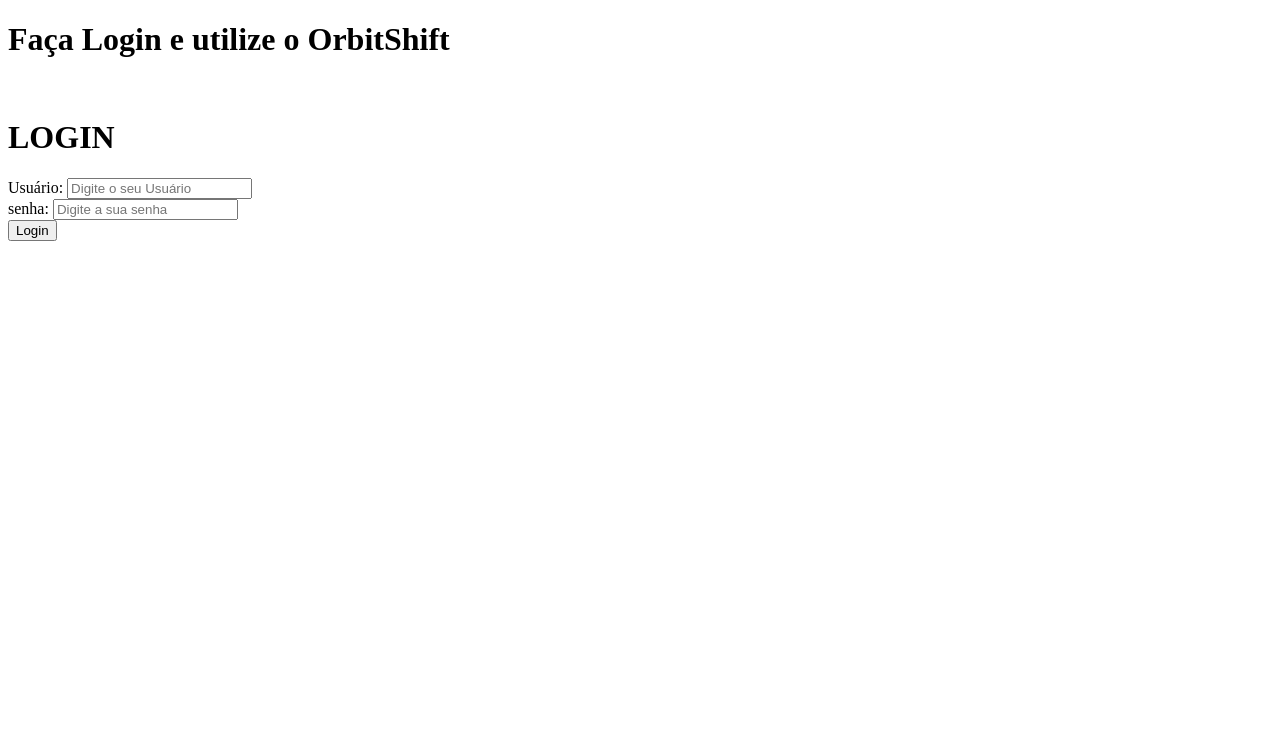
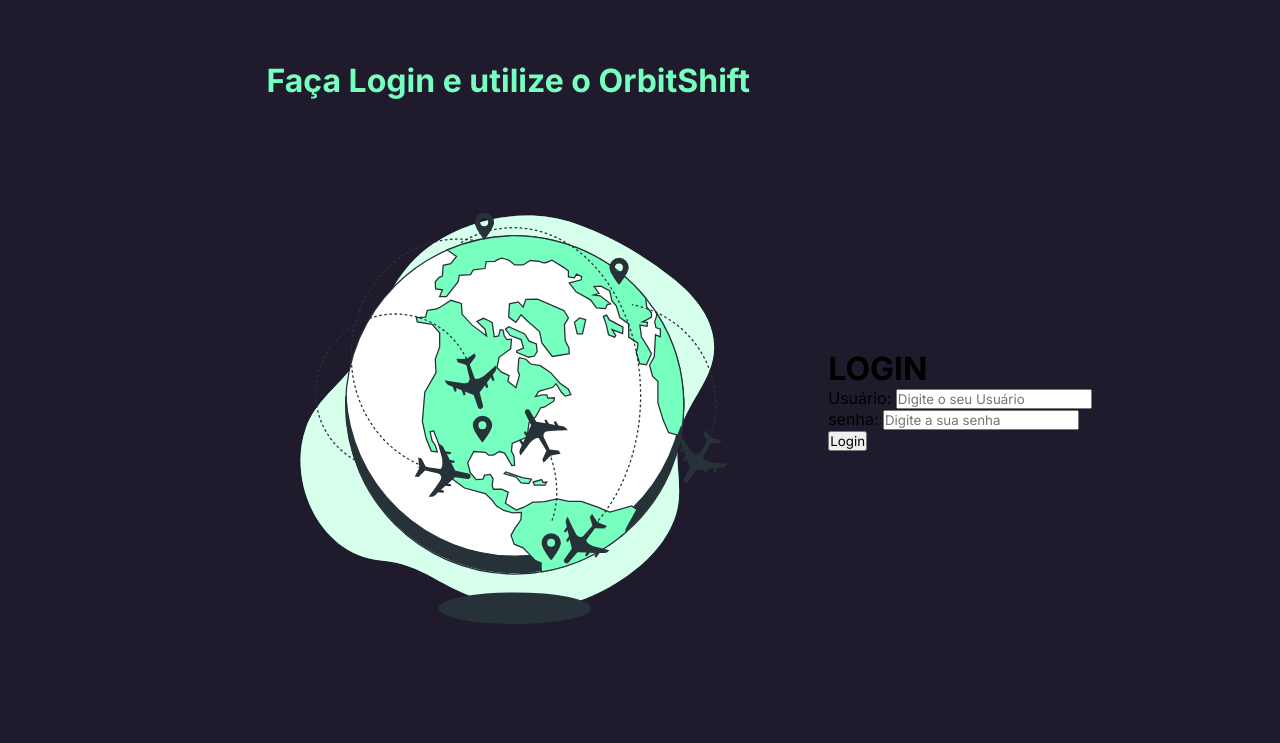
Before and after one commit to Lazarokaua/Orbitshift, a plain HTML site: page index.html in a window 1280 px wide. Drawn offline with Linux system fonts and the light colour scheme.

Commit message:
atualização

```diff
--- /dev/null
+++ b/css/style.css
@@ -0,0 +1,40 @@
+@import url('https://fonts.googleapis.com/css2?family=Inter:wght@400;700&display=swap');
+
+*{
+margin: 0;
+padding: 0;
+box-sizing: border-box;
+font-family:"Inter" ;
+}
+
+
+.main{
+
+    width: 100vw;
+    height: 100vh;
+    display: flex;
+    align-items: center;
+    justify-content: center;
+    background: #201b2c;
+
+}
+
+.left{
+
+
+    width: 50vw;
+    height: 100vh;
+    display: flex;
+    align-items: center;
+    justify-content: center;
+    flex-direction: column;
+
+}
+
+img{
+    max-height: 80%;
+}
+
+.left>h1{
+    color: #77ffc0;
+}
--- a/index.html
+++ b/index.html
@@ -6,6 +6,7 @@
     <meta name="viewport" content="width=device-width, initial-scale=1.0">
     <title>ORBITSHIFT</title>
     <link rel="shortcut icon" href="assets/disc-fill.svg" type="image/x-icon">
+    <link rel="stylesheet" href="css/style.css">
 </head>
 
 <body>
@@ -13,7 +14,7 @@
 
         <div class="left">
             <h1>Faça Login e utilize o OrbitShift </h1>
-            <img src="" alt="">
+            <img src="assets/Destination-bro.svg" alt="">
 
 
         </div>
```
Also changed, not shown: assets/Destination-bro.svg (added).
